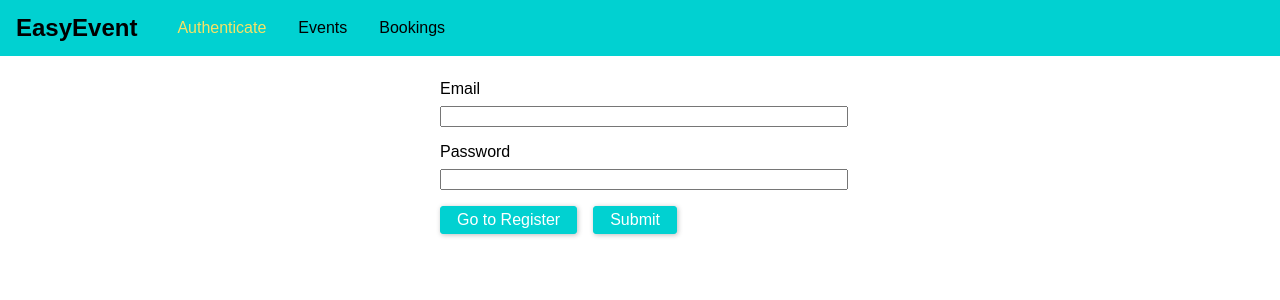
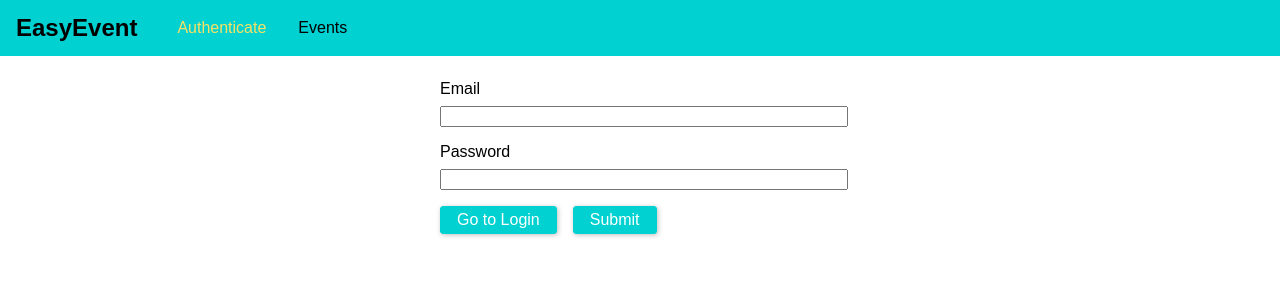
Before and after one commit to AleksK1NG/React-GraphQL-Node-Events, a React (Create React App) app in the folder frontend/: page /auth in a window 1280 px wide. Shown: the top 300 px of the page. Built offline with nearby package versions, Linux system fonts and the light colour scheme.

Commit message:
add auth context

```diff
--- a/frontend/src/App.js
+++ b/frontend/src/App.js
@@ -1,16 +1,38 @@
-import React from 'react';
+import React, { useState } from 'react';
 import './App.css';
 import { BrowserRouter, Route, Switch, Redirect } from 'react-router-dom';
 import AuthPage from './pages/Auth/AuthPage';
 import BookingsPage from './pages/BookingsPage';
 import EventsPage from './pages/EventsPage';
 import MainNavBar from './components/Navbar/MainNavBar';
+import AuthContext from './context/authContext';
 
 const App = () => {
+  const [token, setToken] = useState(null);
+  const [userId, setUserId] = useState(null);
+
+  const login = (token, userId, tokenExpiration) => {
+    setToken(token);
+    setUserId(userId);
+  };
+
+  const logOut = () => {
+    setToken(null);
+    setUserId(null);
+  };
+
   return (
     <BrowserRouter>
       <React.Fragment>
-        <MainNavBar/>
+        <AuthContext.Provider
+          value={{
+            token,
+            userId,
+            login,
+            logOut
+          }}
+        >
+          <MainNavBar />
           <main className="main-content">
             <Switch>
               <Redirect from="/" to="/auth" exact />
@@ -19,8 +41,8 @@ const App = () => {
               <Route path="/events" component={EventsPage} />
             </Switch>
           </main>
+        </AuthContext.Provider>
       </React.Fragment>
-
     </BrowserRouter>
   );
 };
--- a/frontend/src/components/Navbar/MainNavBar.js
+++ b/frontend/src/components/Navbar/MainNavBar.js
@@ -1,26 +1,34 @@
-import React from 'react';
+import React, { useContext, useEffect } from 'react';
 import { NavLink } from 'react-router-dom';
+import AuthContext from '../../context/authContext';
 import './MainNavBar.css';
 
-const MainNavBar = (props) => (
+const MainNavBar = (props) => {
+  const { token, userId, login, logOut } = useContext(AuthContext);
+  return (
     <header className="main-navigation">
       <div className="main-navigation__logo">
         <h1>EasyEvent</h1>
       </div>
       <nav className="main-navigation__items">
         <ul>
+          {!token && (
             <li>
               <NavLink to="/auth">Authenticate</NavLink>
             </li>
+          )}
           <li>
             <NavLink to="/events">Events</NavLink>
           </li>
+          {token && (
             <li>
               <NavLink to="/bookings">Bookings</NavLink>
             </li>
+          )}
         </ul>
       </nav>
     </header>
   );
+};
 
 export default MainNavBar;
--- /dev/null
+++ b/frontend/src/context/authContext.js
@@ -0,0 +1,8 @@
+import React from 'react';
+
+export default React.createContext({
+  token: null,
+  userId: null,
+  login: (token, userId, tokenExpiration) => {},
+  logout: () => {}
+});
--- a/frontend/src/pages/Auth/AuthPage.js
+++ b/frontend/src/pages/Auth/AuthPage.js
@@ -1,10 +1,12 @@
-import React, { useRef, useState } from 'react';
+import React, { useRef, useState, useContext } from 'react';
 import './AuthPage.css';
+import AuthContext from '../../context/authContext';
 
-const AuthPage = (props) => {
-  const [isLogin, setIsLogin] = useState(true);
+const AuthPage = () => {
+  const [isLogin, setIsLogin] = useState(false);
   const emailEL = useRef(null);
   const passwordEL = useRef(null);
+  const { token, userId, login, logOut } = useContext(AuthContext);
 
   const switchModeHandler = () => setIsLogin((isLogin) => !isLogin);
 
@@ -55,7 +57,14 @@ const AuthPage = (props) => {
         return res.json();
       })
       .then((resData) => {
-        console.log(resData);
+        if (resData.data.login.token) {
+          login(
+            resData.data.login.token,
+            resData.data.login.userId,
+            resData.data.login.tokenExpiration
+          );
+        }
+        console.log('resData from auth', resData);
       })
       .catch((err) => {
         console.log(err);
@@ -70,10 +79,12 @@ const AuthPage = (props) => {
       </div>
       <div className="form-control">
         <label htmlFor="password">Password</label>
-        <input type="password" id="email" ref={passwordEL} />
+        <input type="password" id="password" ref={passwordEL} />
       </div>
       <div className="form-actions">
-        <button type="button">Go to {isLogin ? 'Register' : 'Login'}</button>
+        <button type="button" onClick={login}>
+          Go to {isLogin ? 'Register' : 'Login'}
+        </button>
         <button type="submit" onClick={switchModeHandler}>
           Submit
         </button>
```
Lines whose indentation alone changed are shown as unchanged.
